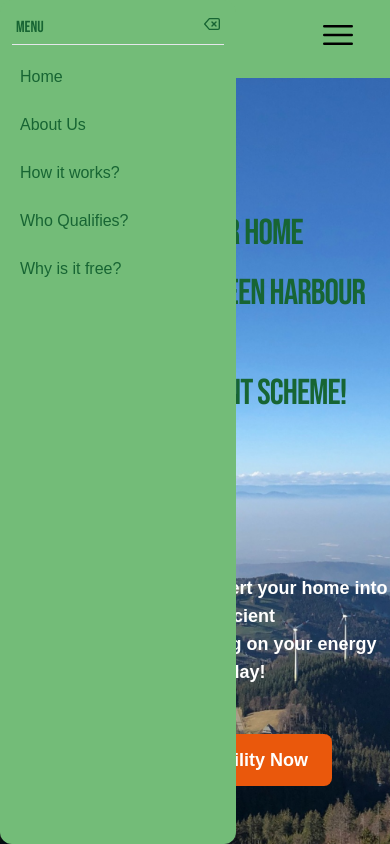
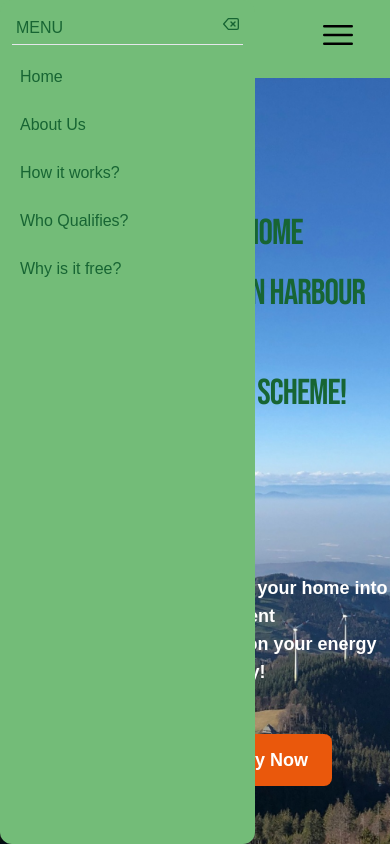
Before and after one commit to UzairChaudhary/Green-Harbour, a Next.js app: page / in a window 390 px wide. Both pictures are taken after a click on the button 338 px from the left and 34 px from the top of the page. Shown: the top 844 px of the page. Built offline with nearby package versions, Linux system fonts and the light colour scheme.

Commit message:
added proxima font

```diff
--- a/components/LandingPage/Navbar.js
+++ b/components/LandingPage/Navbar.js
@@ -48,7 +48,7 @@ function Navbar() {
 
                     {isSidebarOpen && (
                         <div>
-                            <ul className={`bg-green_color text-mud_color mobile-dialog absolute h-screen flex flex-col space-y-4 p-3 dark:bg-dark-card transition-a top-0 left-0 !rounded-xl z-30 ${isSidebarOpen && "open"}`}>
+                            <ul className={`bg-green_color font-proxima-nova text-mud_color mobile-dialog absolute h-screen flex flex-col space-y-4 p-3 dark:bg-dark-card transition-a top-0 left-0 !rounded-xl z-30 ${isSidebarOpen && "open"}`}>
                                 <div className="flex justify-between border-b dark:border-mud_color space-x-40 p-1">
                                     <p className="uppercase">menu</p>
                                     <div
```
